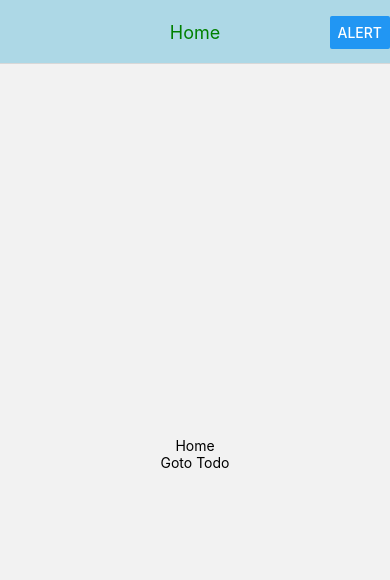
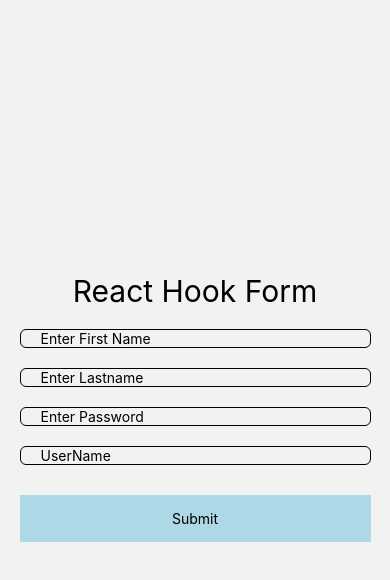
Before and after one commit to viren-chauhan/native_todo, a React Native app: screen /Form in a window 390 px wide. Shown: the top 580 px of the page. Built offline with nearby package versions, Linux system fonts and the light colour scheme.

Commit message:
React-Hook-Form Practice

```diff
--- a/package.json
+++ b/package.json
@@ -15,19 +15,22 @@
     "@fortawesome/free-regular-svg-icons": "^6.6.0",
     "@fortawesome/free-solid-svg-icons": "^6.6.0",
     "@fortawesome/react-native-fontawesome": "^0.3.2",
+    "@hookform/resolvers": "^3.9.0",
     "@react-navigation/native": "^6.1.18",
     "@react-navigation/native-stack": "^6.11.0",
     "@reduxjs/toolkit": "^2.2.8",
     "axios": "^1.7.7",
     "json-server": "^1.0.0-beta.3",
     "react": "18.3.1",
+    "react-hook-form": "^7.53.0",
     "react-native": "0.75.3",
     "react-native-bouncy-checkbox": "^4.1.2",
     "react-native-safe-area-context": "^4.11.0",
     "react-native-screens": "^3.34.0",
     "react-native-svg": "^15.7.1",
     "react-redux": "^9.1.2",
-    "redux": "^5.0.1"
+    "redux": "^5.0.1",
+    "yup": "^1.4.0"
   },
   "devDependencies": {
     "@babel/core": "^7.20.0",
--- /dev/null
+++ b/src/components/FormInputController.ts
@@ -0,0 +1,18 @@
+import { useMemo } from "react"
+import { StyleSheet } from "react-native"
+
+export const useFormInputControllerStyle = ({ isFocus }: any) => {
+    const styles = useMemo(() => {
+        return StyleSheet.create({
+            input: {
+                ...( isFocus && {backgroundColor:  '#A2D2DF'}),
+                width: '90%',
+                borderWidth: 1,
+                paddingHorizontal: 20,
+                borderRadius: 6,
+                marginTop:20
+            }
+        });
+    }, [isFocus]);
+    return { styles }
+}
--- /dev/null
+++ b/src/components/FormInputControllers.tsx
@@ -0,0 +1,50 @@
+import {StyleSheet, Text, TextInput, TextInputProps, View} from 'react-native';
+import React from 'react';
+import {useFormInputControllerStyle} from './FormInputController';
+
+export interface FormInputControllersProps {
+  onBlur: () => void;
+  onChange: (value: string) => void;
+  placeholder: string;
+  value: string;
+  props?: TextInputProps;
+}
+
+const FormInputControllers = ({
+  placeholder,
+  value,
+  onBlur,
+  onChange,
+  props,
+}: FormInputControllersProps) => {
+  const [isFocus, setIsFocus] = React.useState<boolean>(false);
+  const {styles} = useFormInputControllerStyle({isFocus});
+  return (
+    <TextInput
+      placeholder={placeholder}
+      value={value}
+      onBlur={() => {
+        setIsFocus(false);
+        onBlur();
+      }}
+      onFocus={e => {
+        setIsFocus(true);
+      }}
+      onChangeText={onChange}
+      style={[styles.input]}
+      {...props}
+    />
+  );
+};
+
+export default FormInputControllers;
+
+const styles = StyleSheet.create({
+  input: {
+    width: '90%',
+    borderWidth: 1,
+    paddingHorizontal: 20,
+    borderRadius: 6,
+    // backgroundColor:
+  },
+});
--- a/src/routes/Routes.tsx
+++ b/src/routes/Routes.tsx
@@ -5,6 +5,7 @@ import {NavigationContainer} from '@react-navigation/native';
 import {createNativeStackNavigator} from '@react-navigation/native-stack';
 import Home from '../screens/home/Home';
 import Todo from '../screens/todo/Todo';
+import ReactHookForm from '../screens/home/ReactHookForm';
 const Stack = createNativeStackNavigator();
 
 const Routes = () => {
@@ -27,6 +28,13 @@ const Routes = () => {
           }}
         />
         <Stack.Screen
+          name="Form"
+          component={ReactHookForm}
+          options={{
+            headerShown: false,
+          }}
+        />
+        <Stack.Screen
           name="Todo"
           component={Todo}
           options={{headerShown: false}}
--- a/src/screens/home/Home.tsx
+++ b/src/screens/home/Home.tsx
@@ -9,6 +9,9 @@ const Home = ({navigation}: any) => {
       <TouchableOpacity
         onPress={() => navigation.navigate('Todo')}
       ><Text>Goto Todo</Text></TouchableOpacity>
+      <TouchableOpacity
+        onPress={() => navigation.navigate('Form')}
+      ><Text>Goto Form</Text></TouchableOpacity>
     </View>
   );
 };
--- /dev/null
+++ b/src/screens/home/ReactHookForm.tsx
@@ -0,0 +1,218 @@
+import {
+  Button,
+  StyleSheet,
+  Text,
+  TextInput,
+  Touchable,
+  TouchableOpacity,
+  View,
+} from 'react-native';
+import React from 'react';
+import {Controller, useForm} from 'react-hook-form';
+import {yupResolver} from '@hookform/resolvers/yup';
+import * as yup from 'yup';
+import FormInputController from '../../components/FormInputControllers';
+
+const formSchema = yup.object({
+  firstname: yup
+    .string()
+    .required('Firstname is required!')
+    .min(2, 'Firstname must have atleast 2 character!'),
+  lastname: yup.string().required('Lastname is required!'),
+  username: yup.string().required('Lastname is required!'),
+  password: yup
+    .string()
+    .required('Password is required!')
+    .min(5, 'Password is must be have atleast 5 character!'),
+});
+
+const ReactHookForm = () => {
+  const {
+    control,
+    handleSubmit,
+    formState: {errors},
+  } = useForm({resolver: yupResolver(formSchema)});
+
+  const submit = (data: any) => {
+    console.log('Form Data ----------', data);
+  };
+
+  return (
+    <View style={styles.container}>
+      <Text style={{fontSize:30}}>React Hook Form</Text>
+      <Controller
+        control={control}
+        name="firstname"
+        render={({field: {onChange, onBlur, value}}) => (
+          <FormInputController
+            placeholder="Enter First Name"
+            value={value}
+            onBlur={onBlur}
+            onChange={onChange}
+          />
+        )}
+      />
+      {errors.firstname && (
+        <Text style={styles.error}>{errors.firstname.message}</Text>
+      )}
+      <Controller
+        control={control}
+        name="lastname"
+        render={({field: {onChange, onBlur, value}}) => (
+          <FormInputController
+            placeholder="Enter Lastname"
+            value={value}
+            onBlur={onBlur}
+            onChange={onChange}
+          />
+        )}
+      />
+      {errors.lastname && (
+        <Text style={styles.error}>{errors.lastname.message}</Text>
+      )}
+      <Controller
+        control={control}
+        name="password"
+        render={({field: {onChange, onBlur, value}}) => (
+          <FormInputController
+            placeholder="Enter Password"
+            value={value}
+            onBlur={onBlur}
+            onChange={onChange}
+            props={{secureTextEntry: true}}
+          />
+        )}
+      />
+      {errors.password && (
+        <Text style={styles.error}>{errors.password.message}</Text>
+      )}
+      <Controller
+        control={control}
+        name="username"
+        render={({field: {onChange, onBlur, value}}) => (
+          <FormInputController
+            value={value}
+            placeholder={'UserName'}
+            onBlur={onBlur}
+            onChange={onChange}
+          />
+        )}
+      />
+      {errors.username && (
+        <Text style={styles.error}>{errors.username.message}</Text>
+      )}
+      <TouchableOpacity
+        onPress={handleSubmit(submit)}
+        style={{
+          backgroundColor: 'lightblue',
+          width: '90%',
+          display: 'flex',
+          alignItems: 'center',
+          justifyContent: 'center',
+          padding: 15,
+          marginVertical: 30,
+        }}>
+        <Text>Submit</Text>
+      </TouchableOpacity>
+    </View>
+  );
+};
+
+export default ReactHookForm;
+
+const styles = StyleSheet.create({
+  container: {
+    flex: 1,
+    alignItems: 'center',
+    justifyContent: 'center',
+  },
+
+  error: {
+    color: 'red',
+    // marginBottom: 10,
+  },
+});
+
+// import React from 'react';
+// import { View, TextInput, Button, Text, StyleSheet } from 'react-native';
+// import { useForm, Controller } from 'react-hook-form';
+// import * as Yup from 'yup';
+// import { yupResolver } from '@hookform/resolvers/yup';
+
+// // Define the validation schema
+// const schema = Yup.object().shape({
+//   name: Yup.string().required('Name is required'),
+//   email: Yup.string().email('Invalid email').required('Email is required'),
+// });
+
+// const ReactHookForm = () => {
+//   const {
+//     control,
+//     handleSubmit,
+//     formState: { errors },
+//   } = useForm({
+//     resolver: yupResolver(schema),
+//   });
+
+//   const onSubmit = (data) => {
+//     console.log(data);
+//   };
+
+//   return (
+//     <View style={styles.container}>
+//       <Controller
+//         control={control}
+//         render={({ field: { onChange, onBlur, value } }) => (
+//           <TextInput
+//             style={styles.input}
+//             onBlur={onBlur}
+//             onChangeText={onChange}
+//             value={value}
+//             placeholder="Name"
+//           />
+//         )}
+//         name="name"
+//         rules={{ required: true }}
+//       />
+//       {errors.name && <Text style={styles.error}>{errors.name.message}</Text>}
+
+//       <Controller
+//         control={control}
+//         render={({ field: { onChange, onBlur, value } }) => (
+//           <TextInput
+//             style={styles.input}
+//             onBlur={onBlur}
+//             onChangeText={onChange}
+//             value={value}
+//             placeholder="Email"
+//             keyboardType="email-address"
+//           />
+//         )}
+//         name="email"
+//         rules={{ required: true }}
+//       />
+//       {errors.email && <Text style={styles.error}>{errors.email.message}</Text>}
+
+//       <Button title="Submit" onPress={handleSubmit(onSubmit)} />
+//     </View>
+//   );
+// };
+
+// const styles = StyleSheet.create({
+//   container: {
+//     padding: 20,
+//   },
+//   input: {
+//     height: 40,
+//     borderColor: 'gray',
+//     borderWidth: 1,
+//     marginBottom: 10,
+//     paddingHorizontal: 10,
+//   },
+//   error: {
+//     color: 'red',
+//     marginBottom: 10,
+//   },
+// });
+
+// export default ReactHookForm;
```
Also changed, not shown: 2 other files (tests, documents, lock files or other folders).
